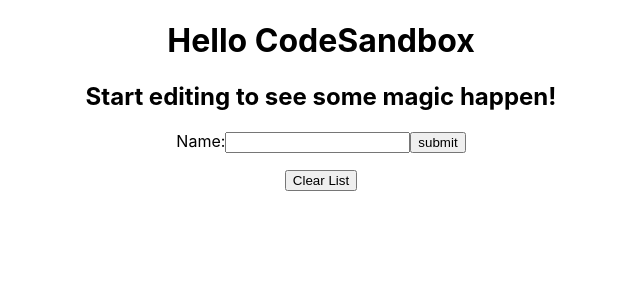
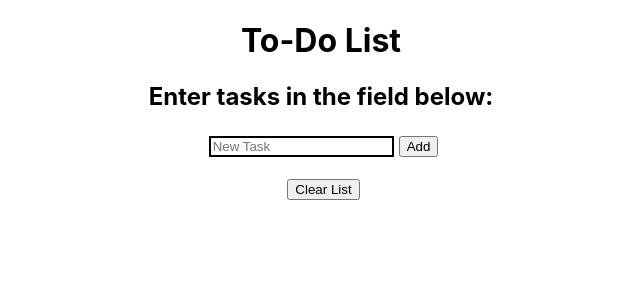
Before and after one commit to webdevyn/react-todoList, a React (Create React App) app: page / in a window 1280 px wide. Shown: the top 300 px of the page, without its empty margins (319-959 px from the left). Built offline with nearby package versions, Linux system fonts and the light colour scheme.

Commit message:
update css and comments

```diff
--- a/src/App.css
+++ b/src/App.css
@@ -2,8 +2,21 @@
   text-align: center;
 }
 
+#text {
+  margin: 5px;
+  border: 2px solid black;
+}
+
 ul {
-  list-style-type: none;
+  list-style: none;
+}
+
+li {
+  margin: 10px;
+}
+
+button {
+  margin-left: 5px;
 }
 
 li.completed {
--- a/src/App.js
+++ b/src/App.js
@@ -3,7 +3,7 @@ import ListItem from './ListItem';
 import { useState } from 'react';
 
 function App() {
-  const [tasks, setTasks] = useState([])    //tasks is the name of the array
+  const [tasks, setTasks] = useState([])   //initial value of tasks is empty array
 
   const [newItemName, setNewItemName] = useState("")
 
@@ -23,7 +23,7 @@ function App() {
       newTask.id = 1
     } else {
     //add an id to the object using setTasks, can't push to array
-        const lastItemId = tasks[tasks.length - 1].id    //our array is in numeric order
+        const lastItemId = tasks[tasks.length - 1].id    //this works only if array is in numeric order
         newTask.id = lastItemId + 1
     };
 
@@ -54,24 +54,16 @@ function App() {
                  key={item.id}
                  itemName={item.name}
                  />
-    // return <ListItem
-                // delete={removeTask}
-                // id={item.id}
-                // key={item.id}
-                // itemName={item.name}
-                // />
 
   })
 
   return (
     <div className="App">
-      <h1>Hello CodeSandbox</h1>
-      <h2>Start editing to see some magic happen!</h2>
+      <h1>To-Do List</h1>
+      <h2>Enter tasks in the field below:</h2>
       <form onSubmit={handleSubmit}>
-        <label>Name:
-          <input onChange={handleChange} value={newItemName} type="text"/>
-        </label>
-        <input type="submit" value="submit"/>
+          <input id="text" onChange={handleChange} value={newItemName} type="text" placeholder="New Task"/>
+        <input type="submit" value="Add"/>
       </form>
       <ul>
         {listItems}
--- a/src/ListItem.js
+++ b/src/ListItem.js
@@ -13,7 +13,6 @@ const ListItem = function(props){
             <button onClick={props.delete}> Delete </button>
         </li>
     )
-    // return <li onClick={() => props.delete(props.id)}>{props.itemName}</li>
 
 }
 
```
